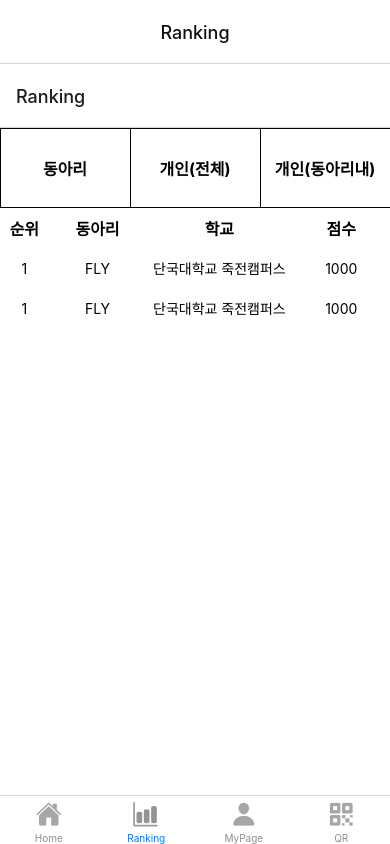
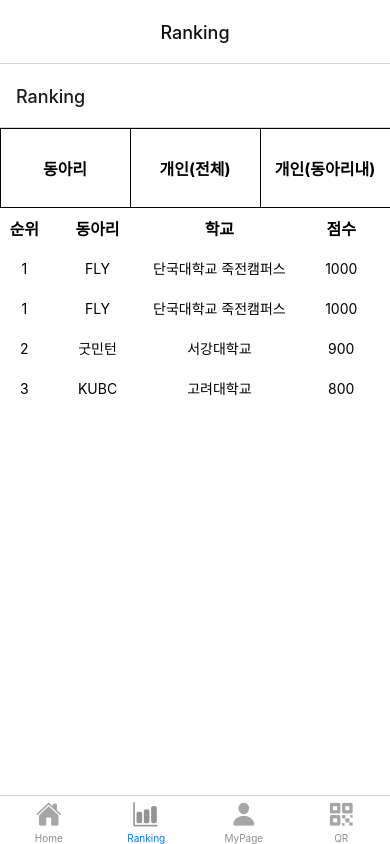
Before and after one commit to Exercise-club-project/front, a React Native app: screen /Ranking in a window 390 px wide. Built offline with nearby package versions, Linux system fonts and the light colour scheme.

Commit message:
랭킹 순위 - map문법 활용한 반복으로, 받은 데이터 출력 구현 완료

```diff
--- a/src/screens/Ranking.js
+++ b/src/screens/Ranking.js
@@ -11,6 +11,16 @@ const Container = styled.View`
   padding: 0 20px;
 `;
 const Ranking = () =>{
+
+  const clubdata = {
+    header:["순위", "동아리", "학교", "점수"],
+    data: [
+      {num:"1", name:"FLY",school:"단국대학교 죽전캠퍼스", score:"1000"},
+      {num:"2", name:"굿민턴",school:"서강대학교", score:"900"},
+      {num:"3", name:"KUBC",school:"고려대학교", score:"800"},
+    ],
+  };
+
     return (
     <View style={style.container}>
 
@@ -42,6 +52,7 @@ const Ranking = () =>{
       </View>
 
       <ScrollView style={{backgroundColor: 'white',}}>
+
         <View style={style.tablerow}>
           <View style={style.tablenum}>
             <Text>1</Text>
@@ -56,20 +67,25 @@ const Ranking = () =>{
             <Text>1000</Text>
           </View>
         </View>
+
+        {clubdata.data.map((club)=>{
+          return (
             <View style={style.tablerow}>
             <View style={style.tablenum}>
-            <Text>1</Text>
+              <Text>{club.num}</Text>
             </View>
             <View style={style.tablename}>
-            <Text>FLY</Text>
+              <Text>{club.name}</Text>
             </View>
             <View style={style.tableschool}>
-            <Text>단국대학교 죽전캠퍼스</Text>
+              <Text>{club.school}</Text>
             </View>
             <View style={style.tablescore}>
-            <Text>1000</Text>
+              <Text>{club.score}</Text>
             </View>
           </View>
+          );
+        })}
       </ScrollView>
     </View>
     );
```
Lines whose indentation alone changed are shown as unchanged.
